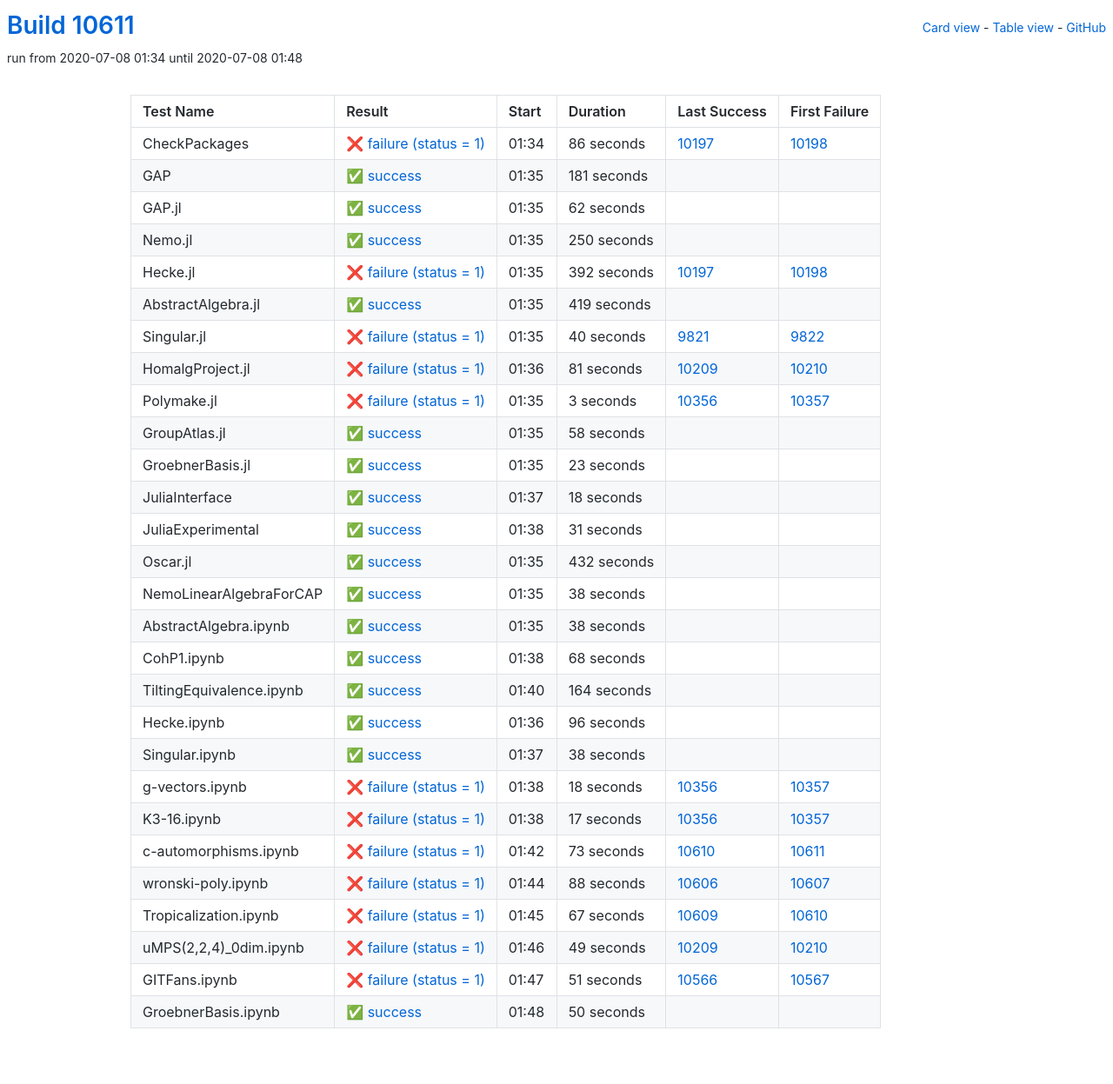
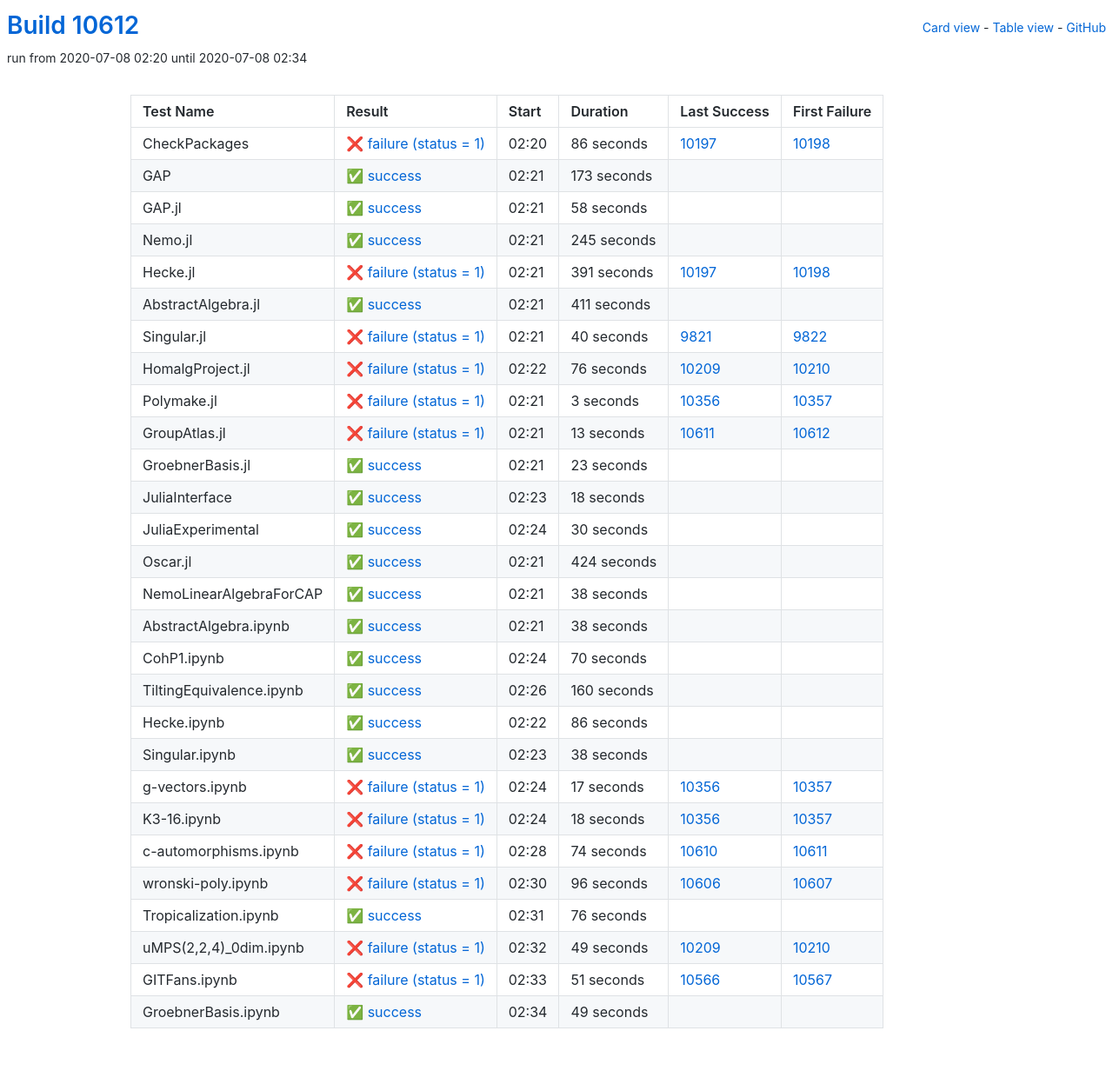
Before and after one commit to oscar-system/oscar-ci-status, a Jekyll site: the page built from table.html, in a window 1280 px wide. Shown: the whole page at 87% size. Built offline with Jekyll 4.4.1, drawn with Linux system fonts in a browser that asks for light colours.

Commit message:
Build #10612

```diff
--- a/_data/ci.yml
+++ b/_data/ci.yml
@@ -1,6 +1,6 @@
 ---
-build: 10611
-build_url: https://oscarci.mathematik.uni-kl.de/job/oscar/10611/
+build: 10612
+build_url: https://oscarci.mathematik.uni-kl.de/job/oscar/10612/
 job: oscar
 organization: oscar-system
 repo: oscar-ci-status
@@ -8,8 +8,8 @@
 tests:
 - name: CheckPackages
   id: checkpackages
-  log: https://oscarci.mathematik.uni-kl.de/job/oscar/10611/artifact/logs/build-10611/CheckPackages.log
-  start: 2020-07-08 01:34
+  log: https://oscarci.mathematik.uni-kl.de/job/oscar/10612/artifact/logs/build-10612/CheckPackages.log
+  start: 2020-07-08 02:20
   success: false
   exitcode: 1
   status: failure
@@ -20,68 +20,68 @@
   first_failure_url: https://oscarci.mathematik.uni-kl.de/job/oscar/10198/
 - name: GAP
   id: gap
-  log: https://oscarci.mathematik.uni-kl.de/job/oscar/10611/artifact/logs/build-10611/GAP.log
-  start: 2020-07-08 01:35
+  log: https://oscarci.mathematik.uni-kl.de/job/oscar/10612/artifact/logs/build-10612/GAP.log
+  start: 2020-07-08 02:21
   success: true
   exitcode: 0
   status: success
-  duration: 181
+  duration: 173
   last_success: false
   last_success_url:
   first_failure: false
   first_failure_url:
 - name: GAP.jl
   id: gap-jl
-  log: https://oscarci.mathematik.uni-kl.de/job/oscar/10611/artifact/logs/build-10611/GAP.jl.log
-  start: 2020-07-08 01:35
+  log: https://oscarci.mathematik.uni-kl.de/job/oscar/10612/artifact/logs/build-10612/GAP.jl.log
+  start: 2020-07-08 02:21
   success: true
   exitcode: 0
   status: success
-  duration: 62
+  duration: 58
   last_success: false
   last_success_url:
   first_failure: false
   first_failure_url:
 - name: Nemo.jl
   id: nemo-jl
-  log: https://oscarci.mathematik.uni-kl.de/job/oscar/10611/artifact/logs/build-10611/Nemo.jl.log
-  start: 2020-07-08 01:35
+  log: https://oscarci.mathematik.uni-kl.de/job/oscar/10612/artifact/logs/build-10612/Nemo.jl.log
+  start: 2020-07-08 02:21
   success: true
   exitcode: 0
   status: success
-  duration: 250
+  duration: 245
   last_success: false
   last_success_url:
   first_failure: false
   first_failure_url:
 - name: Hecke.jl
   id: hecke-jl
-  log: https://oscarci.mathematik.uni-kl.de/job/oscar/10611/artifact/logs/build-10611/Hecke.jl.log
-  start: 2020-07-08 01:35
+  log: https://oscarci.mathematik.uni-kl.de/job/oscar/10612/artifact/logs/build-10612/Hecke.jl.log
+  start: 2020-07-08 02:21
   success: false
   exitcode: 1
   status: failure
-  duration: 392
+  duration: 391
   last_success: 10197
   last_success_url: https://oscarci.mathematik.uni-kl.de/job/oscar/10197/
   first_failure: 10198
   first_failure_url: https://oscarci.mathematik.uni-kl.de/job/oscar/10198/
 - name: AbstractAlgebra.jl
   id: abstractalgebra-jl
-  log: https://oscarci.mathematik.uni-kl.de/job/oscar/10611/artifact/logs/build-10611/AbstractAlgebra.jl.log
-  start: 2020-07-08 01:35
+  log: https://oscarci.mathematik.uni-kl.de/job/oscar/10612/artifact/logs/build-10612/AbstractAlgebra.jl.log
+  start: 2020-07-08 02:21
   success: true
   exitcode: 0
   status: success
-  duration: 419
+  duration: 411
   last_success: false
   last_success_url:
   first_failure: false
   first_failure_url:
 - name: Singular.jl
   id: singular-jl
-  log: https://oscarci.mathematik.uni-kl.de/job/oscar/10611/artifact/logs/build-10611/Singular.jl.log
-  start: 2020-07-08 01:35
+  log: https://oscarci.mathematik.uni-kl.de/job/oscar/10612/artifact/logs/build-10612/Singular.jl.log
+  start: 2020-07-08 02:21
   success: false
   exitcode: 1
   status: failure
@@ -92,20 +92,20 @@
   first_failure_url: https://oscarci.mathematik.uni-kl.de/job/oscar/9822/
 - name: HomalgProject.jl
   id: homalgproject-jl
-  log: https://oscarci.mathematik.uni-kl.de/job/oscar/10611/artifact/logs/build-10611/HomalgProject.jl.log
-  start: 2020-07-08 01:36
+  log: https://oscarci.mathematik.uni-kl.de/job/oscar/10612/artifact/logs/build-10612/HomalgProject.jl.log
+  start: 2020-07-08 02:22
   success: false
   exitcode: 1
   status: failure
-  duration: 81
+  duration: 76
   last_success: 10209
   last_success_url: https://oscarci.mathematik.uni-kl.de/job/oscar/10209/
   first_failure: 10210
   first_failure_url: https://oscarci.mathematik.uni-kl.de/job/oscar/10210/
 - name: Polymake.jl
   id: polymake-jl
-  log: https://oscarci.mathematik.uni-kl.de/job/oscar/10611/artifact/logs/build-10611/Polymake.jl.log
-  start: 2020-07-08 01:35
+  log: https://oscarci.mathematik.uni-kl.de/job/oscar/10612/artifact/logs/build-10612/Polymake.jl.log
+  start: 2020-07-08 02:21
   success: false
   exitcode: 1
   status: failure
@@ -116,20 +116,20 @@
   first_failure_url: https://oscarci.mathematik.uni-kl.de/job/oscar/10357/
 - name: GroupAtlas.jl
   id: groupatlas-jl
-  log: https://oscarci.mathematik.uni-kl.de/job/oscar/10611/artifact/logs/build-10611/GroupAtlas.jl.log
-  start: 2020-07-08 01:35
-  success: true
-  exitcode: 0
-  status: success
-  duration: 58
-  last_success: false
-  last_success_url:
-  first_failure: false
-  first_failure_url:
+  log: https://oscarci.mathematik.uni-kl.de/job/oscar/10612/artifact/logs/build-10612/GroupAtlas.jl.log
+  start: 2020-07-08 02:21
+  success: false
+  exitcode: 1
+  status: failure
+  duration: 13
+  last_success: 10611
+  last_success_url: https://oscarci.mathematik.uni-kl.de/job/oscar/10611/
+  first_failure: 10612
+  first_failure_url: https://oscarci.mathematik.uni-kl.de/job/oscar/10612/
 - name: GroebnerBasis.jl
   id: groebnerbasis-jl
-  log: https://oscarci.mathematik.uni-kl.de/job/oscar/10611/artifact/logs/build-10611/GroebnerBasis.jl.log
-  start: 2020-07-08 01:35
+  log: https://oscarci.mathematik.uni-kl.de/job/oscar/10612/artifact/logs/build-10612/GroebnerBasis.jl.log
+  start: 2020-07-08 02:21
   success: true
   exitcode: 0
   status: success
@@ -140,8 +140,8 @@
   first_failure_url:
 - name: JuliaInterface
   id: juliainterface
-  log: https://oscarci.mathematik.uni-kl.de/job/oscar/10611/artifact/logs/build-10611/JuliaInterface.log
-  start: 2020-07-08 01:37
+  log: https://oscarci.mathematik.uni-kl.de/job/oscar/10612/artifact/logs/build-10612/JuliaInterface.log
+  start: 2020-07-08 02:23
   success: true
   exitcode: 0
   status: success
@@ -152,32 +152,32 @@
   first_failure_url:
 - name: JuliaExperimental
   id: juliaexperimental
-  log: https://oscarci.mathematik.uni-kl.de/job/oscar/10611/artifact/logs/build-10611/JuliaExperimental.log
-  start: 2020-07-08 01:38
+  log: https://oscarci.mathematik.uni-kl.de/job/oscar/10612/artifact/logs/build-10612/JuliaExperimental.log
+  start: 2020-07-08 02:24
   success: true
   exitcode: 0
   status: success
-  duration: 31
+  duration: 30
   last_success: false
   last_success_url:
   first_failure: false
   first_failure_url:
 - name: Oscar.jl
   id: oscar-jl
-  log: https://oscarci.mathematik.uni-kl.de/job/oscar/10611/artifact/logs/build-10611/Oscar.jl.log
-  start: 2020-07-08 01:35
+  log: https://oscarci.mathematik.uni-kl.de/job/oscar/10612/artifact/logs/build-10612/Oscar.jl.log
+  start: 2020-07-08 02:21
   success: true
   exitcode: 0
   status: success
-  duration: 432
+  duration: 424
   last_success: false
   last_success_url:
   first_failure: false
   first_failure_url:
 - name: NemoLinearAlgebraForCAP
   id: nemolinearalgebraforcap
-  log: https://oscarci.mathematik.uni-kl.de/job/oscar/10611/artifact/logs/build-10611/NemoLinearAlgebraForCAP.log
-  start: 2020-07-08 01:35
+  log: https://oscarci.mathematik.uni-kl.de/job/oscar/10612/artifact/logs/build-10612/NemoLinearAlgebraForCAP.log
+  start: 2020-07-08 02:21
   success: true
   exitcode: 0
   status: success
@@ -188,8 +188,8 @@
   first_failure_url:
 - name: AbstractAlgebra.ipynb
   id: abstractalgebra-ipynb
-  log: https://oscarci.mathematik.uni-kl.de/job/oscar/10611/artifact/logs/build-10611/AbstractAlgebra.ipynb.log
-  start: 2020-07-08 01:35
+  log: https://oscarci.mathematik.uni-kl.de/job/oscar/10612/artifact/logs/build-10612/AbstractAlgebra.ipynb.log
+  start: 2020-07-08 02:21
   success: true
   exitcode: 0
   status: success
@@ -200,44 +200,44 @@
   first_failure_url:
 - name: CohP1.ipynb
   id: cohp1-ipynb
-  log: https://oscarci.mathematik.uni-kl.de/job/oscar/10611/artifact/logs/build-10611/CohP1.ipynb.log
-  start: 2020-07-08 01:38
+  log: https://oscarci.mathematik.uni-kl.de/job/oscar/10612/artifact/logs/build-10612/CohP1.ipynb.log
+  start: 2020-07-08 02:24
   success: true
   exitcode: 0
   status: success
-  duration: 68
+  duration: 70
   last_success: false
   last_success_url:
   first_failure: false
   first_failure_url:
 - name: TiltingEquivalence.ipynb
   id: tiltingequivalence-ipynb
-  log: https://oscarci.mathematik.uni-kl.de/job/oscar/10611/artifact/logs/build-10611/TiltingEquivalence.ipynb.log
-  start: 2020-07-08 01:40
+  log: https://oscarci.mathematik.uni-kl.de/job/oscar/10612/artifact/logs/build-10612/TiltingEquivalence.ipynb.log
+  start: 2020-07-08 02:26
   success: true
   exitcode: 0
   status: success
-  duration: 164
+  duration: 160
   last_success: false
   last_success_url:
   first_failure: false
   first_failure_url:
 - name: Hecke.ipynb
   id: hecke-ipynb
-  log: https://oscarci.mathematik.uni-kl.de/job/oscar/10611/artifact/logs/build-10611/Hecke.ipynb.log
-  start: 2020-07-08 01:36
+  log: https://oscarci.mathematik.uni-kl.de/job/oscar/10612/artifact/logs/build-10612/Hecke.ipynb.log
+  start: 2020-07-08 02:22
   success: true
   exitcode: 0
   status: success
-  duration: 96
+  duration: 86
   last_success: false
   last_success_url:
   first_failure: false
   first_failure_url:
 - name: Singular.ipynb
   id: singular-ipynb
-  log: https://oscarci.mathematik.uni-kl.de/job/oscar/10611/artifact/logs/build-10611/Singular.ipynb.log
-  start: 2020-07-08 01:37
+  log: https://oscarci.mathematik.uni-kl.de/job/oscar/10612/artifact/logs/build-10612/Singular.ipynb.log
+  start: 2020-07-08 02:23
   success: true
   exitcode: 0
   status: success
@@ -248,8 +248,20 @@
   first_failure_url:
 - name: g-vectors.ipynb
   id: g-vectors-ipynb
-  log: https://oscarci.mathematik.uni-kl.de/job/oscar/10611/artifact/logs/build-10611/g-vectors.ipynb.log
-  start: 2020-07-08 01:38
+  log: https://oscarci.mathematik.uni-kl.de/job/oscar/10612/artifact/logs/build-10612/g-vectors.ipynb.log
+  start: 2020-07-08 02:24
+  success: false
+  exitcode: 1
+  status: failure
+  duration: 17
+  last_success: 10356
+  last_success_url: https://oscarci.mathematik.uni-kl.de/job/oscar/10356/
+  first_failure: 10357
+  first_failure_url: https://oscarci.mathematik.uni-kl.de/job/oscar/10357/
+- name: K3-16.ipynb
+  id: k3-16-ipynb
+  log: https://oscarci.mathematik.uni-kl.de/job/oscar/10612/artifact/logs/build-10612/K3-16.ipynb.log
+  start: 2020-07-08 02:24
   success: false
   exitcode: 1
   status: failure
@@ -258,58 +270,46 @@
   last_success_url: https://oscarci.mathematik.uni-kl.de/job/oscar/10356/
   first_failure: 10357
   first_failure_url: https://oscarci.mathematik.uni-kl.de/job/oscar/10357/
-- name: K3-16.ipynb
-  id: k3-16-ipynb
-  log: https://oscarci.mathematik.uni-kl.de/job/oscar/10611/artifact/logs/build-10611/K3-16.ipynb.log
-  start: 2020-07-08 01:38
+- name: c-automorphisms.ipynb
+  id: c-automorphisms-ipynb
+  log: https://oscarci.mathematik.uni-kl.de/job/oscar/10612/artifact/logs/build-10612/c-automorphisms.ipynb.log
+  start: 2020-07-08 02:28
   success: false
   exitcode: 1
   status: failure
-  duration: 17
-  last_success: 10356
-  last_success_url: https://oscarci.mathematik.uni-kl.de/job/oscar/10356/
-  first_failure: 10357
-  first_failure_url: https://oscarci.mathematik.uni-kl.de/job/oscar/10357/
-- name: c-automorphisms.ipynb
-  id: c-automorphisms-ipynb
-  log: https://oscarci.mathematik.uni-kl.de/job/oscar/10611/artifact/logs/build-10611/c-automorphisms.ipynb.log
-  start: 2020-07-08 01:42
-  success: false
-  exitcode: 1
-  status: failure
-  duration: 73
+  duration: 74
   last_success: 10610
   last_success_url: https://oscarci.mathematik.uni-kl.de/job/oscar/10610/
   first_failure: 10611
   first_failure_url: https://oscarci.mathematik.uni-kl.de/job/oscar/10611/
 - name: wronski-poly.ipynb
   id: wronski-poly-ipynb
-  log: https://oscarci.mathematik.uni-kl.de/job/oscar/10611/artifact/logs/build-10611/wronski-poly.ipynb.log
-  start: 2020-07-08 01:44
+  log: https://oscarci.mathematik.uni-kl.de/job/oscar/10612/artifact/logs/build-10612/wronski-poly.ipynb.log
+  start: 2020-07-08 02:30
   success: false
   exitcode: 1
   status: failure
-  duration: 88
+  duration: 96
   last_success: 10606
   last_success_url: https://oscarci.mathematik.uni-kl.de/job/oscar/10606/
   first_failure: 10607
   first_failure_url: https://oscarci.mathematik.uni-kl.de/job/oscar/10607/
 - name: Tropicalization.ipynb
   id: tropicalization-ipynb
-  log: https://oscarci.mathematik.uni-kl.de/job/oscar/10611/artifact/logs/build-10611/Tropicalization.ipynb.log
-  start: 2020-07-08 01:45
-  success: false
-  exitcode: 1
-  status: failure
-  duration: 67
-  last_success: 10609
-  last_success_url: https://oscarci.mathematik.uni-kl.de/job/oscar/10609/
-  first_failure: 10610
-  first_failure_url: https://oscarci.mathematik.uni-kl.de/job/oscar/10610/
+  log: https://oscarci.mathematik.uni-kl.de/job/oscar/10612/artifact/logs/build-10612/Tropicalization.ipynb.log
+  start: 2020-07-08 02:31
+  success: true
+  exitcode: 0
+  status: success
+  duration: 76
+  last_success: false
+  last_success_url:
+  first_failure: false
+  first_failure_url:
 - name: uMPS(2,2,4)_0dim.ipynb
   id: umps-2-2-4-0dim-ipynb
-  log: https://oscarci.mathematik.uni-kl.de/job/oscar/10611/artifact/logs/build-10611/uMPS-2-2-4-_0dim.ipynb.log
-  start: 2020-07-08 01:46
+  log: https://oscarci.mathematik.uni-kl.de/job/oscar/10612/artifact/logs/build-10612/uMPS-2-2-4-_0dim.ipynb.log
+  start: 2020-07-08 02:32
   success: false
   exitcode: 1
   status: failure
@@ -320,8 +320,8 @@
   first_failure_url: https://oscarci.mathematik.uni-kl.de/job/oscar/10210/
 - name: GITFans.ipynb
   id: gitfans-ipynb
-  log: https://oscarci.mathematik.uni-kl.de/job/oscar/10611/artifact/logs/build-10611/GITFans.ipynb.log
-  start: 2020-07-08 01:47
+  log: https://oscarci.mathematik.uni-kl.de/job/oscar/10612/artifact/logs/build-10612/GITFans.ipynb.log
+  start: 2020-07-08 02:33
   success: false
   exitcode: 1
   status: failure
@@ -332,12 +332,12 @@
   first_failure_url: https://oscarci.mathematik.uni-kl.de/job/oscar/10567/
 - name: GroebnerBasis.ipynb
   id: groebnerbasis-ipynb
-  log: https://oscarci.mathematik.uni-kl.de/job/oscar/10611/artifact/logs/build-10611/GroebnerBasis.ipynb.log
-  start: 2020-07-08 01:48
+  log: https://oscarci.mathematik.uni-kl.de/job/oscar/10612/artifact/logs/build-10612/GroebnerBasis.ipynb.log
+  start: 2020-07-08 02:34
   success: true
   exitcode: 0
   status: success
-  duration: 50
+  duration: 49
   last_success: false
   last_success_url:
   first_failure: false
```
Also changed, not shown: README.md.
